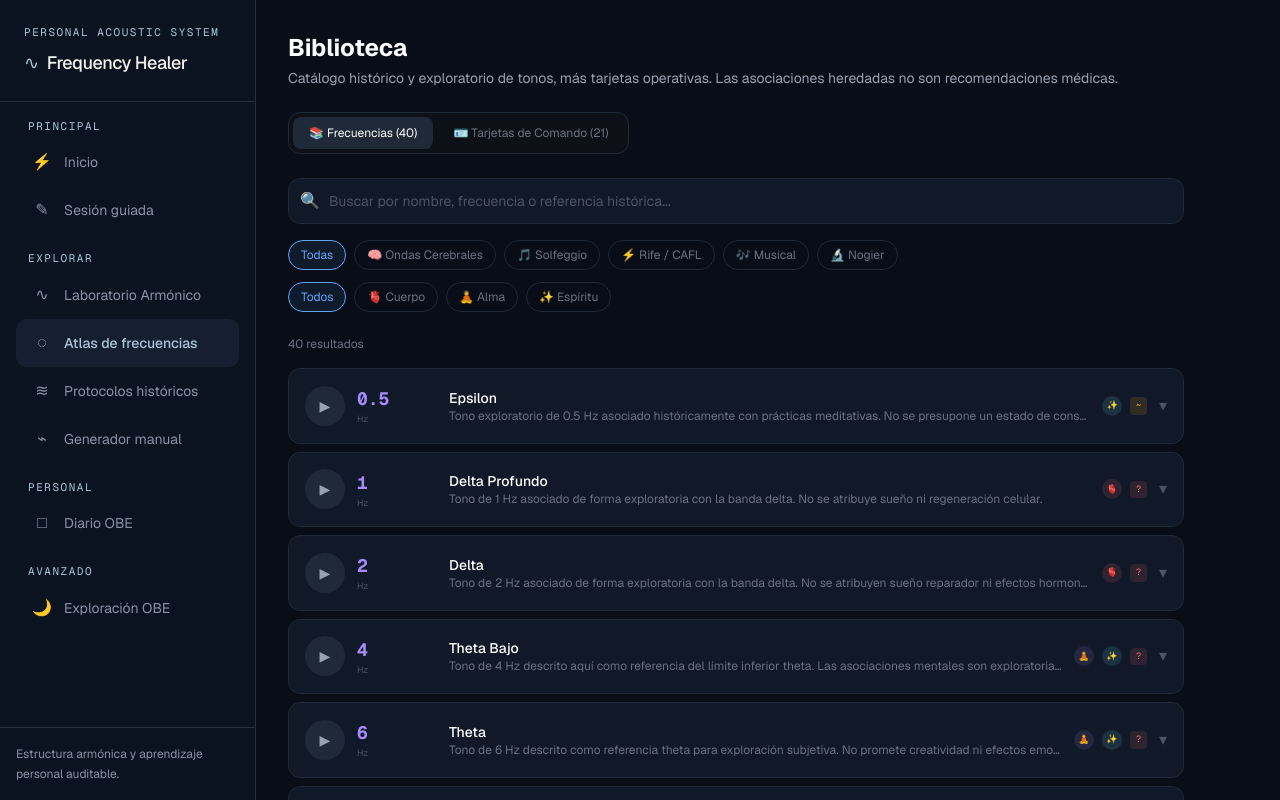
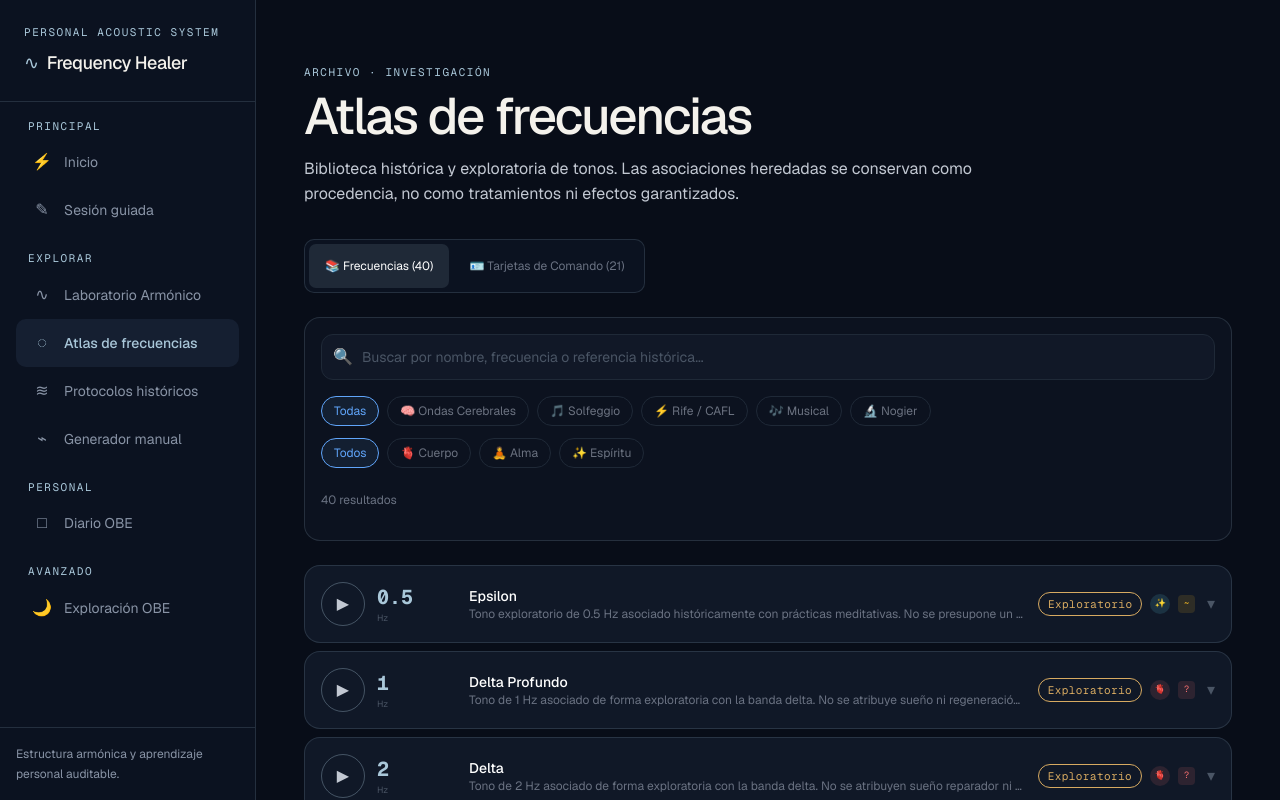
Before and after one commit to antoniodiaz70ad-dev/frequency-healer, a Next.js app in the folder frontend/: page /biblioteca in a window 1280 px wide. Shown: the top 800 px of the page. Built offline with nearby package versions, Linux system fonts and the light colour scheme.

Commit message:
Modernize frequency atlas surface

```diff
--- a/frontend/src/app/biblioteca/page.tsx
+++ b/frontend/src/app/biblioteca/page.tsx
@@ -7,6 +7,8 @@ import { CommandCard, CommandPhase, FrequencyEntry } from "@/lib/types";
 import { COMMAND_CARDS, COMMAND_PHASES_ORDERED, PHASE_INFO } from "@/lib/commandCards";
 import CommandCardItem from "@/components/CommandCardItem";
 import { CLAIM_CLASSIFICATION_LABELS, frequencyClaimClassification } from "@/lib/protocolLibrary";
+import { FHEvidenceBadge } from "@/components/ui/FHBadges";
+import { FHEmptyState, FHPageHeader, FHPageShell, FHSurface } from "@/components/ui/FHLayout";
 
 type Tab = "frecuencias" | "comandos";
 
@@ -79,16 +81,11 @@ export default function BibliotecaPage() {
   }, [filteredCommands]);
 
   return (
-    <div className="max-w-4xl animate-fade-in">
-      <div className="mb-6">
-        <h1 className="text-2xl font-bold text-white mb-1">Biblioteca</h1>
-        <p className="text-sm text-gray-400">
-          Catálogo histórico y exploratorio de tonos, más tarjetas operativas. Las asociaciones heredadas no son recomendaciones médicas.
-        </p>
-      </div>
+    <FHPageShell width="default" className="legacy-page atlas-page animate-fade-in">
+      <FHPageHeader eyebrow="ARCHIVO · INVESTIGACIÓN" title="Atlas de frecuencias" description="Biblioteca histórica y exploratoria de tonos. Las asociaciones heredadas se conservan como procedencia, no como tratamientos ni efectos garantizados." />
 
       {/* Tabs */}
-      <div className="flex gap-1 mb-6 bg-[#0d1117] border border-[#1f2937] rounded-xl p-1 w-fit">
+      <div className="legacy-tabs" aria-label="Secciones del atlas">
         <button
           onClick={() => setTab("frecuencias")}
           className={`px-4 py-2 text-xs rounded-lg transition-colors ${
@@ -245,7 +242,7 @@ export default function BibliotecaPage() {
           domains={domains}
         />
       )}
-    </div>
+    </FHPageShell>
   );
 }
 
@@ -283,6 +280,7 @@ function FrequenciasTab({
   return (
     <>
       {/* Search */}
+      <FHSurface variant="subtle" className="legacy-filter-panel">
       <div className="mb-4">
         <div className="relative">
           <span className="absolute left-3 top-1/2 -translate-y-1/2 text-gray-500">🔍</span>
@@ -353,7 +351,8 @@ function FrequenciasTab({
       </div>
 
       {/* Results count */}
-      <p className="text-xs text-gray-500 mb-4">{filteredFrequencies.length} resultados</p>
+      <p className="text-xs text-gray-500 mb-4" aria-live="polite">{filteredFrequencies.length} resultados</p>
+      </FHSurface>
 
       {/* Frequency list */}
       <div className="space-y-2">
@@ -365,9 +364,9 @@ function FrequenciasTab({
           const classification = frequencyClaimClassification(freq.category);
 
           return (
-            <div
+            <article
               key={freq.id}
-              className={`bg-[#111827] border rounded-xl transition-all overflow-hidden ${isCurrentlyPlaying ? "border-[#60a5fa] ring-1 ring-[#60a5fa30]" : "border-[#1f2937] hover:border-[#374151]"}`}
+              className={`atlas-entry ${isCurrentlyPlaying ? "atlas-entry--playing" : ""}`}
             >
               {/* Main row */}
               <div className="flex items-center gap-3 p-4 cursor-pointer" onClick={() => setExpandedId(isExpanded ? null : freq.id)}>
@@ -377,14 +376,15 @@ function FrequenciasTab({
                     e.stopPropagation();
                     handlePlayFrequency(freq);
                   }}
-                  className={`w-10 h-10 rounded-full flex items-center justify-center text-sm transition-all flex-shrink-0 ${isCurrentlyPlaying ? "bg-[#f87171] hover:bg-[#ef4444] text-white" : "bg-[#1f2937] hover:bg-[#374151] text-gray-400 hover:text-white"}`}
+                  className={`atlas-play ${isCurrentlyPlaying ? "atlas-play--active" : ""}`}
+                  aria-label={isCurrentlyPlaying ? `Detener ${freq.hz} Hz` : `Escuchar ${freq.hz} Hz`}
                 >
                   {isCurrentlyPlaying ? "■" : "▶"}
                 </button>
 
                 {/* Frequency */}
                 <div className="w-20 flex-shrink-0">
-                  <p className="text-lg font-bold font-mono" style={{ color: catInfo.color }}>
+                  <p className="atlas-frequency">
                     {freq.hz >= 1000 ? `${(freq.hz / 1000).toFixed(freq.hz % 1000 === 0 ? 0 : 1)}k` : freq.hz}
                   </p>
                   <p className="text-[9px] text-gray-600">Hz</p>
@@ -397,7 +397,8 @@ function FrequenciasTab({
                 </div>
 
                 {/* Badges */}
-                <div className="hidden md:flex items-center gap-2 flex-shrink-0">
+                <div className="hidden lg:flex items-center gap-2 flex-shrink-0">
+                  <FHEvidenceBadge category={classification}>{CLAIM_CLASSIFICATION_LABELS[classification]}</FHEvidenceBadge>
                   {freq.domain.map((d) => (
                     <span
                       key={d}
@@ -422,9 +423,9 @@ function FrequenciasTab({
 
               {/* Expanded details */}
               {isExpanded && (
-                <div className="px-4 pb-4 border-t border-[#1f2937] pt-3 space-y-3">
+                <div className="atlas-entry__details">
                   <p className="text-sm text-gray-300">{freq.description}</p>
-                  <p className="text-xs text-[#fbbf24]">Clasificación: {CLAIM_CLASSIFICATION_LABELS[classification]}</p>
+                  <div className="flex flex-wrap gap-2"><FHEvidenceBadge category={classification}>{CLAIM_CLASSIFICATION_LABELS[classification]}</FHEvidenceBadge><FHEvidenceBadge category="EXPLORATORY">EXPLORATORIO</FHEvidenceBadge></div>
 
                   <div className="grid grid-cols-2 md:grid-cols-4 gap-3">
                     <div>
@@ -476,17 +477,13 @@ function FrequenciasTab({
                   <p className="text-[10px] text-gray-600">Fuente declarada en el catálogo heredado: {freq.source}. Esta etiqueta no valida sus afirmaciones.</p>
                 </div>
               )}
-            </div>
+            </article>
           );
         })}
       </div>
 
       {filteredFrequencies.length === 0 && (
-        <div className="text-center py-12 text-gray-500">
-          <p className="text-3xl mb-2">🔍</p>
-          <p className="text-sm">No se encontraron frecuencias.</p>
-          <p className="text-xs mt-1">Intenta con otros filtros o t&eacute;rminos de b&uacute;squeda.</p>
-        </div>
+        <FHEmptyState><h2>No se encontraron frecuencias</h2><p>Intenta con otros filtros o términos de búsqueda.</p></FHEmptyState>
       )}
     </>
   );
--- a/frontend/src/app/globals.css
+++ b/frontend/src/app/globals.css
@@ -100,6 +100,20 @@ body {
 @media (max-width: 48rem) { .fh-page-shell { width: min(100% - 2rem, 48rem); padding-block: 1.25rem 3rem; } .fh-page-header__title { font-size: 2rem; } }
 @media (prefers-reduced-motion: reduce) { .fh-action, .fh-action:active { transition: none; transform: none; } }
 
+/* Phase 3B.3C legacy surfaces */
+.legacy-page { color: var(--fh-text-secondary); }
+.legacy-tabs { display: flex; width: fit-content; max-width: 100%; gap: .25rem; margin-bottom: 1.5rem; padding: .25rem; overflow-x: auto; border: 1px solid var(--fh-border); border-radius: var(--fh-radius-control); background: var(--fh-bg-raised); }
+.legacy-tabs button { min-height: 2.75rem; border-radius: calc(var(--fh-radius-control) - 3px); padding: .65rem 1rem; white-space: nowrap; }
+.legacy-filter-panel { margin-bottom: 1.5rem; padding: 1rem; }
+.atlas-entry { overflow: hidden; border: 1px solid var(--fh-border); border-radius: var(--fh-radius-surface); background: var(--fh-surface); transition: border-color var(--fh-transition-fast); }
+.atlas-entry:hover, .atlas-entry--playing { border-color: var(--fh-border-strong); }
+.atlas-entry--playing { box-shadow: 0 0 0 1px var(--fh-accent); }
+.atlas-frequency { color: var(--fh-accent); font-family: var(--font-geist-mono), monospace; font-size: 1.25rem; font-weight: 650; }
+.atlas-play { display: inline-flex; width: 2.75rem; height: 2.75rem; flex: 0 0 auto; align-items: center; justify-content: center; border: 1px solid var(--fh-border-strong); border-radius: 999px; color: var(--fh-text-secondary); }
+.atlas-play--active { border-color: var(--fh-danger); background: rgb(239 119 119 / 14%); color: #ffb0b0; }
+.atlas-entry__details { display: grid; gap: .75rem; border-top: 1px solid var(--fh-border); padding: 1rem; }
+@media (max-width: 30rem) { .atlas-entry > div:first-child { align-items: flex-start; flex-wrap: wrap; } .atlas-entry > div:first-child > div:nth-child(3) { min-width: calc(100% - 7rem); } }
+
 /* Slider styles */
 input[type="range"] {
   -webkit-appearance: none;
```
